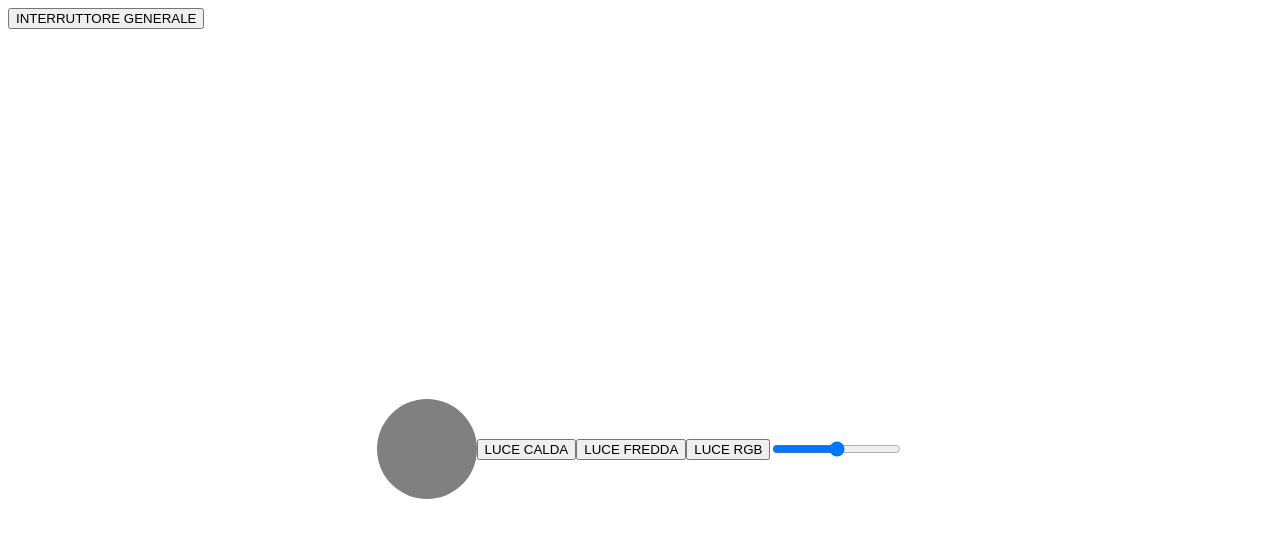
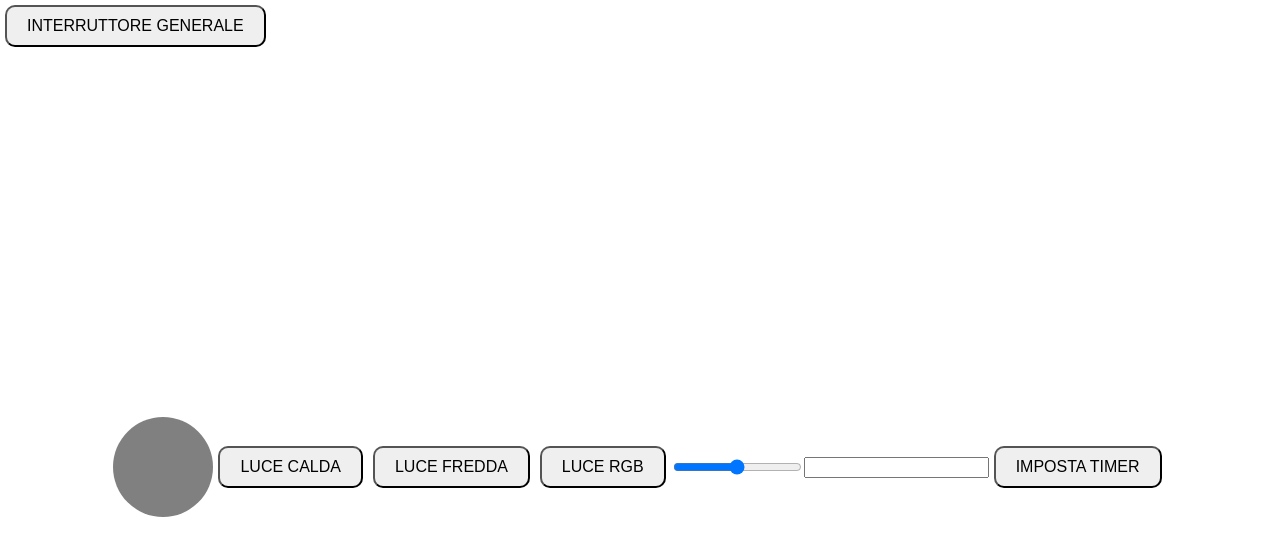
Before and after one commit to x2mama/verifica-DIALLO-fila-difficile, a plain HTML site: page index.html in a window 1280 px wide. Drawn offline with Linux system fonts and the light colour scheme.

Commit message:
punto extra

```diff
--- a/index.html
+++ b/index.html
@@ -21,6 +21,11 @@
         <input type="radio" id="verde" style="display: none;"  onclick="setVerdeFn()">
         <input type="radio" id="blu" style="display: none;" onclick="setBluFn()">
 
+        <input type="number" id="timer">
+        <button onclick="setTimerFn()">IMPOSTA TIMER</button>
+
+        <h3 id="timerDisplay"></h3>
+
 
     </div>
 
--- a/script.js
+++ b/script.js
@@ -73,3 +73,8 @@ function setBluFn(){
     lamp.classList.add("blu")
 
 }
+let timer;
+function setTimerFn(){
+    timer = document.getElementById("timer").value;
+    document.getElementById("timerDisplay").innerText = `La lampada si spegnerà tra ${timer} minuti`;
+}
--- a/style.css
+++ b/style.css
@@ -1,3 +1,10 @@
+body {
+    font-family: Arial, sans-serif;
+    margin: 0;
+    padding: 0;
+    box-sizing: border-box;
+}
+
 .domotica {
   display: flex;
   justify-content: center;
@@ -64,3 +71,12 @@
     background-color: #121212;
     color: white;
 }
+
+
+button {
+    margin: 5px;
+    padding: 10px 20px;
+    font-size: 16px;
+    cursor: pointer;
+    border-radius: 10px;
+}
```
